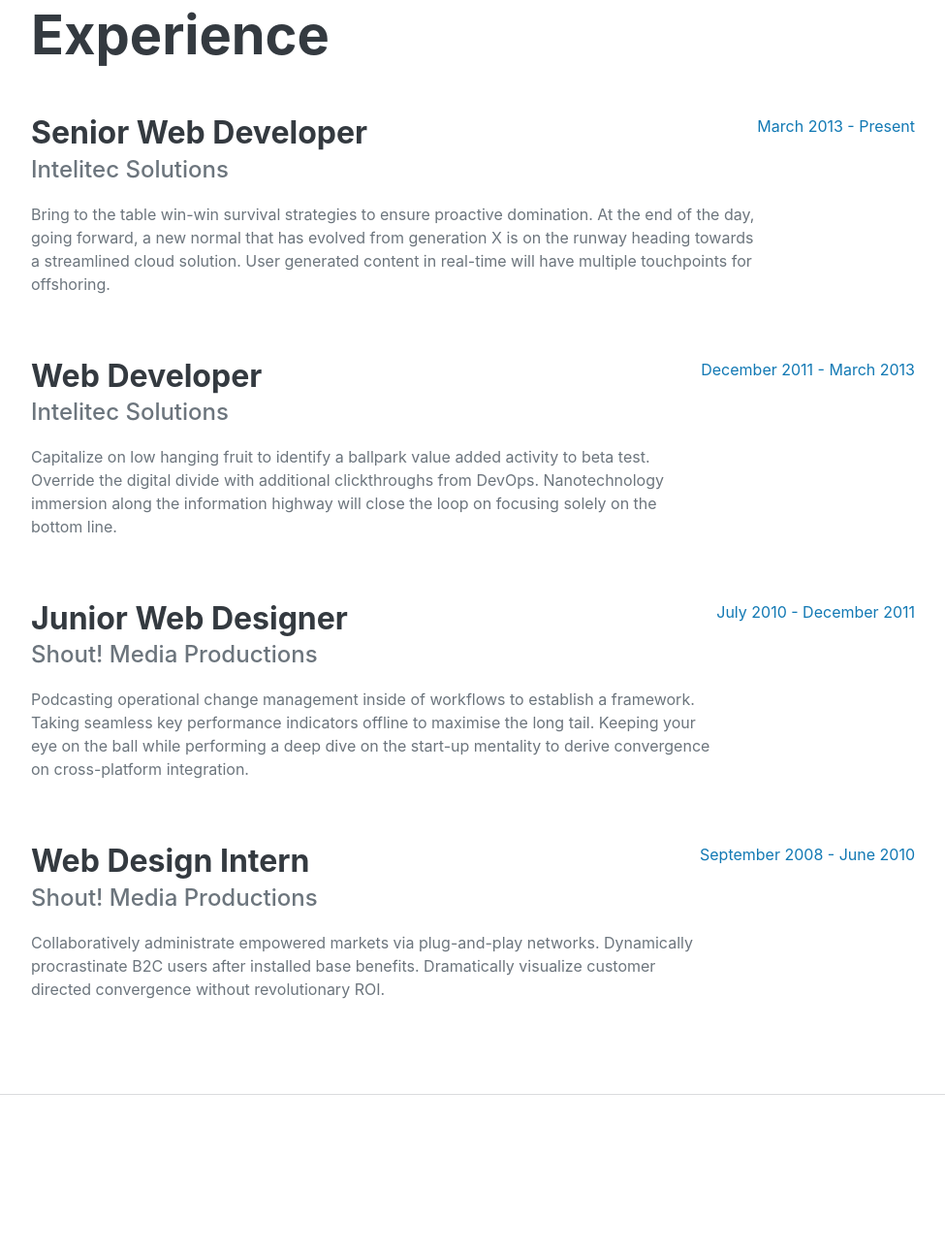
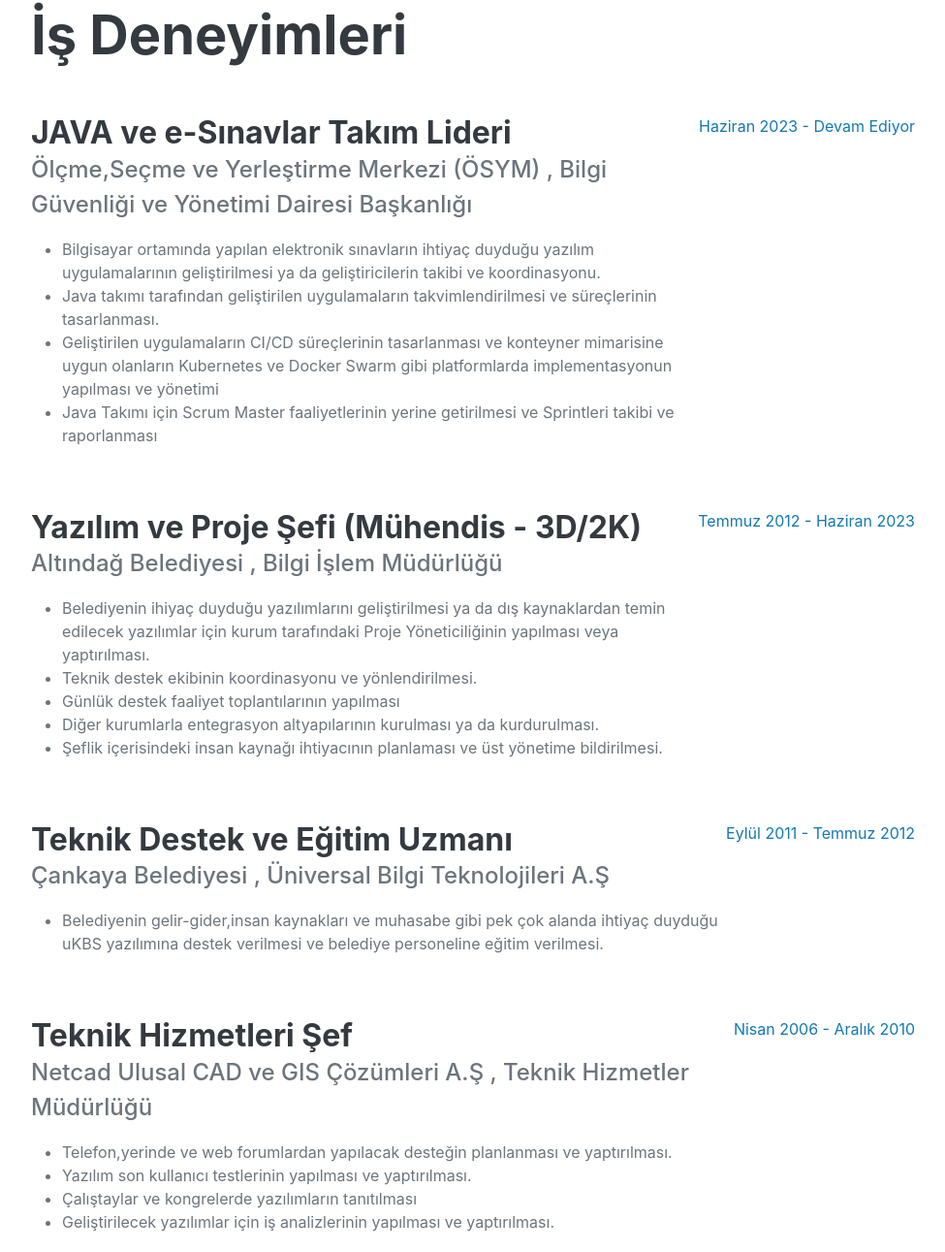
Before and after one commit to mkirmizigul/cv, a plain HTML site: page index.html in a window 1280 px wide. Shown: the part 878-2169 px from the top of the page at 97% size, without its empty margins (288-1263 px from the left). Drawn offline with nearby package versions, Linux system fonts and the light colour scheme; a web font is replaced by a local one.

Commit message:
Add files via upload

```diff
--- a/index.html
+++ b/index.html
@@ -28,9 +28,9 @@
                     <li class="nav-item"><a class="nav-link js-scroll-trigger" href="#about">Hakkımda</a></li>
                     <li class="nav-item"><a class="nav-link js-scroll-trigger" href="#experience">Tecrübeler</a></li>
                     <li class="nav-item"><a class="nav-link js-scroll-trigger" href="#education">Eğitim Bilgileri</a></li>
-                    <li class="nav-item"><a class="nav-link js-scroll-trigger" href="#skills">Yetenekler</a></li>
+                    <!--<li class="nav-item"><a class="nav-link js-scroll-trigger" href="#skills">Yetenekler</a></li>
                     <li class="nav-item"><a class="nav-link js-scroll-trigger" href="#interests">İlgi Alanları</a></li>
-                    <li class="nav-item"><a class="nav-link js-scroll-trigger" href="#awards">Referanslar</a></li>
+                    <li class="nav-item"><a class="nav-link js-scroll-trigger" href="#awards">Referanslar</a></li>-->
                 </ul>
             </div>
         </nav>
@@ -44,10 +44,12 @@
                         <span class="text-primary">KIRMIZIGÜL</span>
                     </h1>
                     <div class="subheading mb-5">
-                        (533) 344-68-03 ·
+                        Ankara / TÜRKİYE · (533) 344-68-03 ·
                         <a href="mailto:name@email.com">muratkirmizigul@gmail.com</a>
                     </div>
-                    <p class="lead mb-5">I am experienced in leveraging agile frameworks to provide a robust synopsis for high level overviews. Iterative approaches to corporate strategy foster collaborative thinking to further the overall value proposition.</p>
+                    <p class="lead mb-5">
+					20 yıllık kariyerim boyunca 2 farklı özel firma ve 3 kamu kurumunda kıdemli yazılımcı, proje yöneticisi, takım liderliği, yazılım ve teknik hizmetler şefi, koordinatör olarak çalıştım. Ekip arkadaşlarımla birlikte çalıştığım şirket ve kurumlardaki projelerde birçok yeniliğe ve dönüşüme öncülük ettik.
+					</p>
                     <div class="social-icons">
                         <a class="social-icon" target="_blank" href="https://www.linkedin.com/in/murat-k%C4%B1rm%C4%B1z%C4%B1g%C3%BCl-3443434b/"><i class="fab fa-linkedin-in"></i></a>
 						<a class="social-icon" target="_blank" href="http://mkirmizigul.github.io/cv/cv.pdf"><i class="fas fa-file-pdf"></i></a>
@@ -59,38 +61,105 @@
             <!-- Experience-->
             <section class="resume-section" id="experience">
                 <div class="resume-section-content">
-                    <h2 class="mb-5">Experience</h2>
+                    <h2 class="mb-5">İş Deneyimleri</h2>
                     <div class="d-flex flex-column flex-md-row justify-content-between mb-5">
                         <div class="flex-grow-1">
-                            <h3 class="mb-0">Senior Web Developer</h3>
-                            <div class="subheading mb-3">Intelitec Solutions</div>
-                            <p>Bring to the table win-win survival strategies to ensure proactive domination. At the end of the day, going forward, a new normal that has evolved from generation X is on the runway heading towards a streamlined cloud solution. User generated content in real-time will have multiple touchpoints for offshoring.</p>
+                            <h3 class="mb-0">JAVA ve e-Sınavlar Takım Lideri</h3>
+                            <div class="subheading mb-3">
+							Ölçme,Seçme ve Yerleştirme Merkezi (ÖSYM) , Bilgi Güvenliği ve Yönetimi Dairesi Başkanlığı
+							</div>
+							<ul>
+								<li>
+								Bilgisayar ortamında yapılan elektronik sınavların ihtiyaç duyduğu
+yazılım uygulamalarının geliştirilmesi ya da geliştiricilerin takibi ve
+koordinasyonu.
+								</li>
+													<li>
+Java takımı tarafından geliştirilen uygulamaların takvimlendirilmesi
+ve süreçlerinin tasarlanması.
+								</li>
+								<li>
+								Geliştirilen uygulamaların CI/CD süreçlerinin tasarlanması ve
+konteyner mimarisine uygun olanların Kubernetes ve Docker Swarm
+gibi platformlarda implementasyonun yapılması ve yönetimi
+</li>
+<li>
+Java Takımı için Scrum Master faaliyetlerinin yerine getirilmesi ve
+Sprintleri takibi ve raporlanması
+</li>
+							</ul>
                         </div>
-                        <div class="flex-shrink-0"><span class="text-primary">March 2013 - Present</span></div>
+                        <div class="flex-shrink-0"><span class="text-primary">Haziran 2023 - Devam Ediyor</span></div>
                     </div>
                     <div class="d-flex flex-column flex-md-row justify-content-between mb-5">
                         <div class="flex-grow-1">
-                            <h3 class="mb-0">Web Developer</h3>
-                            <div class="subheading mb-3">Intelitec Solutions</div>
-                            <p>Capitalize on low hanging fruit to identify a ballpark value added activity to beta test. Override the digital divide with additional clickthroughs from DevOps. Nanotechnology immersion along the information highway will close the loop on focusing solely on the bottom line.</p>
+                            <h3 class="mb-0">Yazılım ve Proje Şefi (Mühendis - 3D/2K)</h3>
+                            <div class="subheading mb-3">Altındağ Belediyesi , Bilgi İşlem Müdürlüğü</div>
+                            <p>
+							<ul>
+								<li>
+								Belediyenin ihiyaç duyduğu yazılımlarını geliştirilmesi ya da dış
+kaynaklardan temin edilecek yazılımlar için kurum tarafındaki Proje
+Yöneticiliğinin yapılması veya yaptırılması.
+								</li>
+								<li>
+Teknik destek ekibinin koordinasyonu ve yönlendirilmesi.
+								</li>
+								<li>
+Günlük destek faaliyet toplantılarının yapılması
+								</li>
+								<li>
+Diğer kurumlarla entegrasyon altyapılarının kurulması ya da
+kurdurulması.
+								</li>
+													<li>
+Şeflik içerisindeki insan kaynağı ihtiyacının planlaması ve üst
+yönetime bildirilmesi.
+								</li>
+							</ul>
+		</p>
                         </div>
-                        <div class="flex-shrink-0"><span class="text-primary">December 2011 - March 2013</span></div>
+                        <div class="flex-shrink-0"><span class="text-primary">Temmuz 2012 - Haziran 2023</span></div>
                     </div>
                     <div class="d-flex flex-column flex-md-row justify-content-between mb-5">
                         <div class="flex-grow-1">
-                            <h3 class="mb-0">Junior Web Designer</h3>
-                            <div class="subheading mb-3">Shout! Media Productions</div>
-                            <p>Podcasting operational change management inside of workflows to establish a framework. Taking seamless key performance indicators offline to maximise the long tail. Keeping your eye on the ball while performing a deep dive on the start-up mentality to derive convergence on cross-platform integration.</p>
+                            <h3 class="mb-0">Teknik Destek ve Eğitim Uzmanı</h3>
+                            <div class="subheading mb-3">Çankaya Belediyesi , Üniversal Bilgi Teknolojileri A.Ş</div>
+                            <p>
+							<ul>
+								<li>
+															 Belediyenin gelir-gider,insan kaynakları ve muhasabe gibi pek çok
+alanda ihtiyaç duyduğu uKBS yazılımına destek verilmesi ve belediye
+personeline eğitim verilmesi.
+								</li>
+							</ul>
+
+							</p>
                         </div>
-                        <div class="flex-shrink-0"><span class="text-primary">July 2010 - December 2011</span></div>
+                        <div class="flex-shrink-0"><span class="text-primary">Eylül 2011 - Temmuz 2012</span></div>
                     </div>
                     <div class="d-flex flex-column flex-md-row justify-content-between">
                         <div class="flex-grow-1">
-                            <h3 class="mb-0">Web Design Intern</h3>
-                            <div class="subheading mb-3">Shout! Media Productions</div>
-                            <p>Collaboratively administrate empowered markets via plug-and-play networks. Dynamically procrastinate B2C users after installed base benefits. Dramatically visualize customer directed convergence without revolutionary ROI.</p>
+                            <h3 class="mb-0">Teknik Hizmetleri Şef</h3>
+                            <div class="subheading mb-3">Netcad Ulusal CAD ve GIS Çözümleri A.Ş , Teknik Hizmetler Müdürlüğü</div>
+                            <p>
+							<ul>
+							<li>
+							Telefon,yerinde ve web forumlardan yapılacak desteğin planlanması ve yaptırılması.
+							</li>
+							<li>
+Yazılım son kullanıcı testlerinin yapılması ve yaptırılması.
+							</li>
+							<li>
+Çalıştaylar ve kongrelerde yazılımların tanıtılması
+							</li>
+							<li>
+Geliştirilecek yazılımlar için iş analizlerinin yapılması ve yaptırılması.
+							</li>
+							</ul>
+							</p>
                         </div>
-                        <div class="flex-shrink-0"><span class="text-primary">September 2008 - June 2010</span></div>
+                        <div class="flex-shrink-0"><span class="text-primary">Nisan 2006 - Aralık 2010</span></div>
                     </div>
                 </div>
             </section>
@@ -98,28 +167,20 @@
             <!-- Education-->
             <section class="resume-section" id="education">
                 <div class="resume-section-content">
-                    <h2 class="mb-5">Education</h2>
+                    <h2 class="mb-5">Eğitim Bilgileri</h2>
                     <div class="d-flex flex-column flex-md-row justify-content-between mb-5">
                         <div class="flex-grow-1">
-                            <h3 class="mb-0">University of Colorado Boulder</h3>
-                            <div class="subheading mb-3">Bachelor of Science</div>
-                            <div>Computer Science - Web Development Track</div>
-                            <p>GPA: 3.23</p>
+                            <h3 class="mb-0">Gaziantep Üniversitesi, Mühendislik Fakültesi</h3>
+                            <div class="subheading mb-3">Lisans</div>
+                            <div>Bilgisayar Mühendisliği</div>
+                            <p>2.72</p>
                         </div>
-                        <div class="flex-shrink-0"><span class="text-primary">August 2006 - May 2010</span></div>
-                    </div>
-                    <div class="d-flex flex-column flex-md-row justify-content-between">
-                        <div class="flex-grow-1">
-                            <h3 class="mb-0">James Buchanan High School</h3>
-                            <div class="subheading mb-3">Technology Magnet Program</div>
-                            <p>GPA: 3.56</p>
-                        </div>
-                        <div class="flex-shrink-0"><span class="text-primary">August 2002 - May 2006</span></div>
+                        <div class="flex-shrink-0"><span class="text-primary">Eylül 2013 - Haziran 2016</span></div>
                     </div>
                 </div>
             </section>
             <hr class="m-0" />
-            <!-- Skills-->
+            <!-- Skills
             <section class="resume-section" id="skills">
                 <div class="resume-section-content">
                     <h2 class="mb-5">Skills</h2>
@@ -160,7 +221,7 @@
                 </div>
             </section>
             <hr class="m-0" />
-            <!-- Interests-->
+            <!-- Interests
             <section class="resume-section" id="interests">
                 <div class="resume-section-content">
                     <h2 class="mb-5">Interests</h2>
@@ -169,7 +230,7 @@
                 </div>
             </section>
             <hr class="m-0" />
-            <!-- Awards-->
+            <!-- Awards
             <section class="resume-section" id="awards">
                 <div class="resume-section-content">
                     <h2 class="mb-5">Awards & Certifications</h2>
```
Also changed, not shown: assets/img/profile.jpg, assets/img/profile.png (added), assets/img/profile___.jpg (added), css/styles.css.
